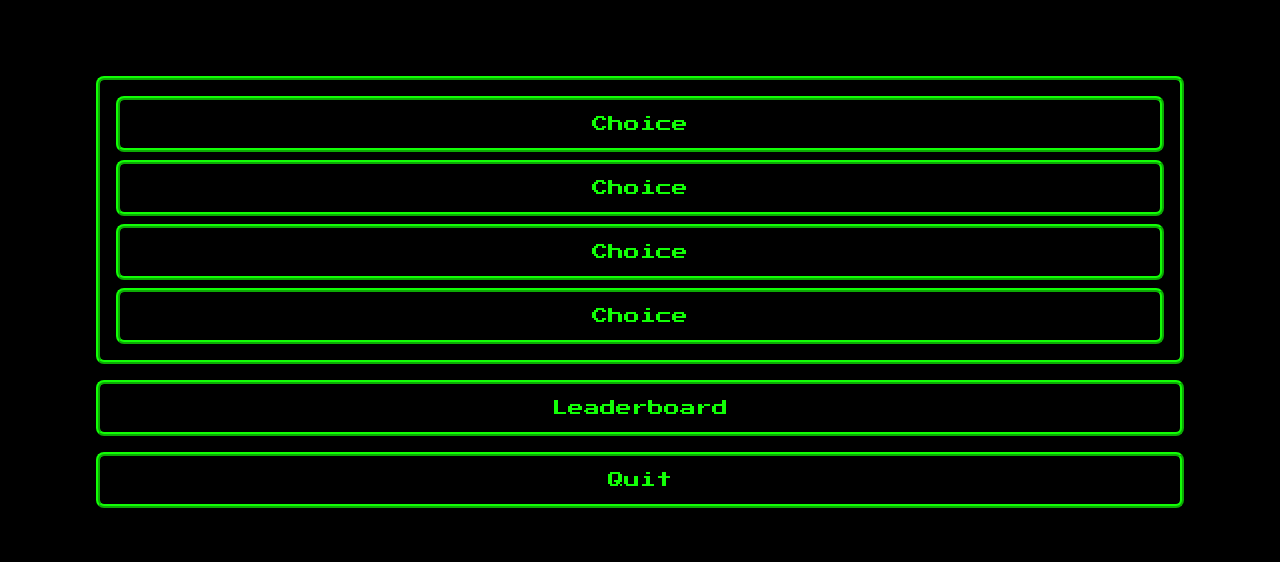
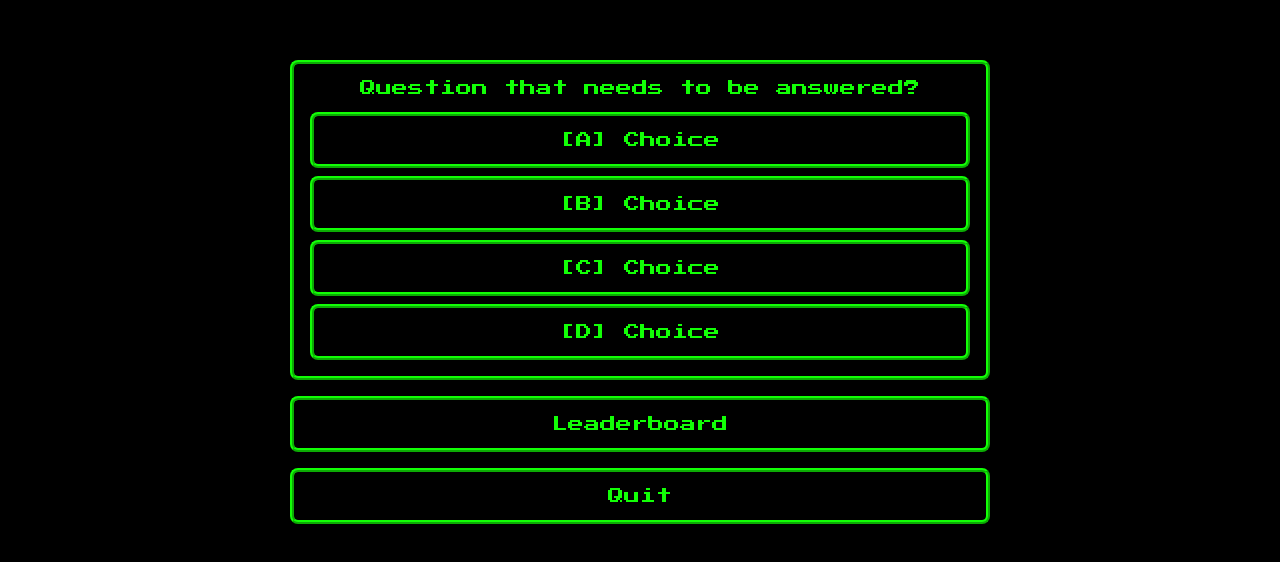
Before and after one commit to byronontheboard/my-coding-quiz, a plain HTML site: page quiz.html in a window 1280 px wide. Shown: the part 108-670 px from the top of the page. Drawn offline with Linux system fonts and the light colour scheme.

Commit message:
added a question and choice format

```diff
--- a/assets/menu.css
+++ b/assets/menu.css
@@ -12,6 +12,8 @@ font-family: 'Source Code Pro', monospace; */
   padding: 0;
   margin: 0 auto;
   font-family: 'Press Start 2P', cursive;
+  background-color: var(--bgc);
+  /* font-size: 1rem; */
 }
 
 /* aligns the contents directly in the middle of the page */
@@ -24,6 +26,7 @@ font-family: 'Source Code Pro', monospace; */
   padding: 1rem 1rem;
   height: 100vh;
   width: 100vw;
+  min-width: ;
   background-color: var(--bgc);
 }
 
@@ -44,20 +47,22 @@ font-family: 'Source Code Pro', monospace; */
   border-radius: .5rem;
   margin: 0 0 0 0;
   padding: .5rem .5rem;
-  width: 100%;
+  width: 95vw;
   height: auto;
+  max-width: 700px;
 }
 
-/* just a style choice, I thought it would fit the theme to make the cursor a question mark */
-.header-box:hover {
-  cursor: help
-}
 
 /* stops the header-box from being selected/highlighted */
 .prevent-select {
   user-select: none;
   -webkit-user-select: none;
   -ms-user-select: none;
+}
+
+/* just a style choice, I thought it would fit the theme to make the cursor a question mark */
+.prevent-select:hover {
+  cursor: help
 }
 
 h1 {
@@ -144,9 +149,13 @@ a {
 
 /* adds mobile accessibility to fit the screen when resized */
 @media screen and (max-width: 768px) {
-  .title-container, .navigation-container {
+  .container {
       display: flex;
-      width: 100vw;
+      width: 100%;
       justify-content: center;
   }
+  /* allows the header '//What is Coding' to fit when screen size is smaller */
+  * {
+    font-size: 1.25rem;
+  }
 }
--- a/assets/quiz.css
+++ b/assets/quiz.css
@@ -16,9 +16,9 @@ font-family: 'Source Code Pro', monospace; */
   border-radius: .5rem;
   margin: 0 0 0 0;
   padding: .5rem .5rem;
-  width: 85vw;
+  width: 95vw;
+  max-width: 700px;
   height: auto;
-
 }
 
 .quiz-options {
--- a/quiz.html
+++ b/quiz.html
@@ -14,10 +14,21 @@
         <div class="container">
             <div class="screen-center">
                 <div class="quiz-box">
-                    <p class="choice-box pulse">Choice</p>
-                    <p class="choice-box pulse">Choice</p>
-                    <p class="choice-box pulse">Choice</p>
-                    <p class="choice-box pulse">Choice</p>
+                    <div id="question" class="prevent-select">
+                        Question that needs to be answered?
+                    </div>
+                    <p class="choice-box pulse">
+                        <span class="choice-letter">[A] </span>
+                        Choice</p>
+                    <p class="choice-box pulse">
+                        <span>[B] </span>
+                        Choice</p>
+                    <p class="choice-box pulse">
+                        <span>[C] </span>
+                        Choice</p>
+                    <p class="choice-box pulse">
+                        <span>[D] </span>
+                        Choice</p>
                 </div>
                 <div class="quiz-options screen-center">
                     <a href="leaderboard.html" id="leaderboard-button" class="pulse">
```
